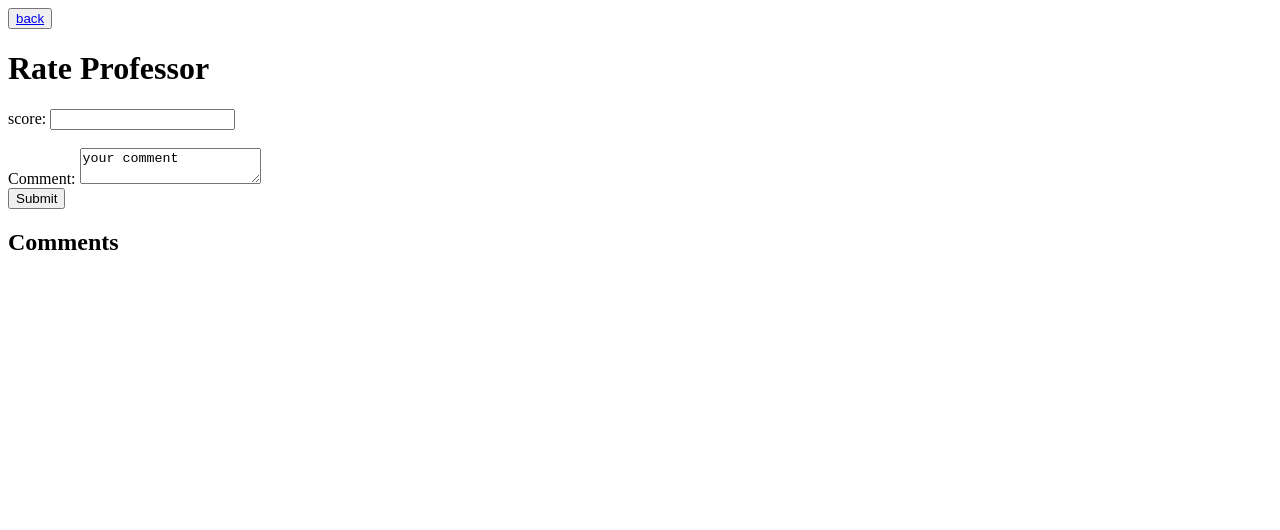
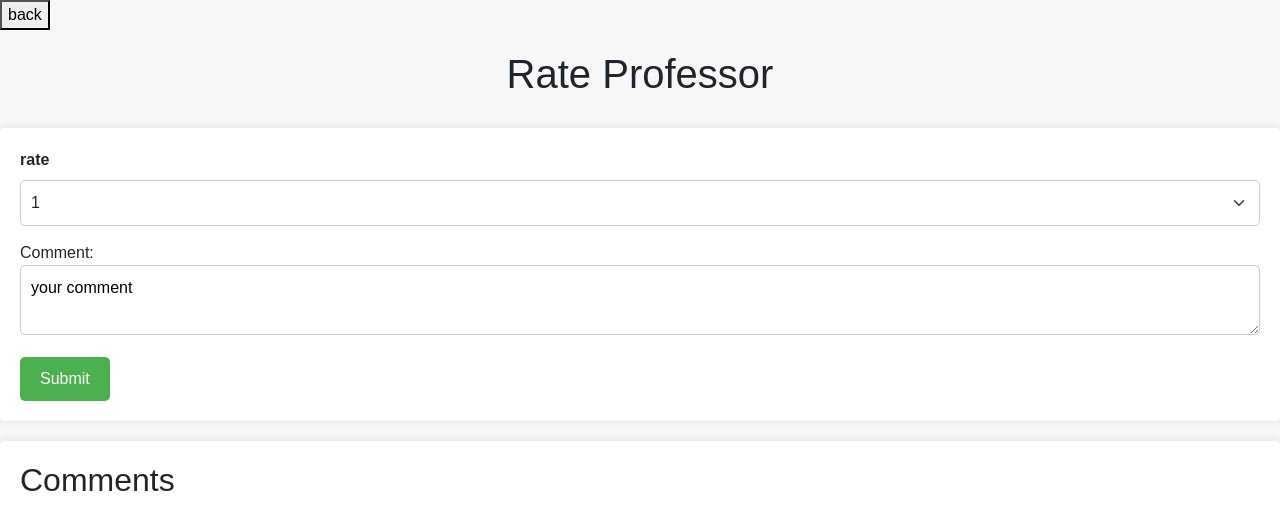
Before and after one commit to huangxny/rate-khoury-prof, a website: page frontend/profPage.html in a window 1280 px wide. Drawn offline with nearby package versions, Linux system fonts and the light colour scheme; files whose address does not match are found by name.

Commit message:
added css

```diff
--- a/frontend/js/profPage.js
+++ b/frontend/js/profPage.js
@@ -41,7 +41,7 @@ document.addEventListener('DOMContentLoaded', async () => {
 });
 
 // post comment to server
-document.getElementById('form').addEventListener('submit', function(event) {
+document.querySelector('#form').addEventListener('submit', function(event) {
   event.preventDefault();
   const score = document.querySelector('#score').value;
   const comment = document.querySelector('#comment').value;
--- a/frontend/profPage.html
+++ b/frontend/profPage.html
@@ -1,18 +1,28 @@
 <!doctype html>
 <html lang="en">
 <head>
-    <meta charset="UTF-8" />
+    <meta charset="UTF-8"/>
     <title>Rate</title>
+    <link href="https://cdn.jsdelivr.net/npm/bootstrap@5.3.2/dist/css/bootstrap.min.css" rel="stylesheet"
+          integrity="sha384-T3c6CoIi6uLrA9TneNEoa7RxnatzjcDSCmG1MXxSR1GAsXEV/Dwwykc2MPK8M2HN" crossorigin="anonymous">
+    <link rel="stylesheet" href="/style/profPage.css"/>
 </head>
 <body>
 <button id="back"><a href="/home.html">back</a></button>
 <h1>Rate Professor</h1>
 <div class="profInfo"></div>
+<div id="scoreDisplay"></div>
 <form id="form">
-      <label for="score">score:</label>
-      <input type="number" id="score" name="score" required /><br /><br />
+    <label for="score" class="form-label">rate</label>
+    <select class="form-select" aria-label="Default select example" id="score" name="score">
+        <option value="1">1</option>
+        <option value="2">2</option>
+        <option value="3">3</option>
+        <option value="4">4</option>
+        <option value="5">5</option>
+    </select>
     <label for="comment">Comment:</label>
-      <textarea id="comment" name="comment" required>your comment</textarea><br />
+    <textarea id="comment" name="comment" required>your comment</textarea><br/>
     <button id="submitBtn" type="submit">Submit</button>
 </form>
 <div id="commentList">
@@ -23,4 +33,7 @@
 <div id="response"></div>
 </body>
 <script src="/js/profPage.js"></script>
+<script src="https://cdn.jsdelivr.net/npm/bootstrap@5.3.2/dist/js/bootstrap.bundle.min.js"
+        integrity="sha384-C6RzsynM9kWDrMNeT87bh95OGNyZPhcTNXj1NW7RuBCsyN/o0jlpcV8Qyq46cDfL"
+        crossorigin="anonymous"></script>
 </html>
--- /dev/null
+++ b/frontend/style/addProf.css
@@ -0,0 +1,69 @@
+body {
+    font-family: Arial, sans-serif;
+    background-color: #f9f9f9;
+    margin: 0;
+    padding: 0;
+}
+
+.container {
+    max-width: 400px;
+    margin: 0 auto;
+    padding: 20px;
+    background-color: #ffffff;
+    border-radius: 5px;
+    box-shadow: 0 0 10px rgba(0, 0, 0, 0.1);
+    margin-top: 50px;
+}
+
+h1 {
+    text-align: center;
+    margin-bottom: 20px;
+    color: #007bff;
+}
+
+form {
+    display: flex;
+    flex-direction: column;
+}
+
+label {
+    font-weight: bold;
+    margin-bottom: 5px;
+}
+
+input[type="text"] {
+    padding: 10px;
+    margin-bottom: 15px;
+    border: 1px solid #ccc;
+    border-radius: 5px;
+    font-size: 16px;
+}
+
+button[type="submit"], #back {
+    background-color: #007bff;
+    color: #ffffff;
+    border: none;
+    border-radius: 5px;
+    padding: 10px 20px;
+    font-size: 18px;
+    cursor: pointer;
+    transition: background-color 0.3s ease;
+    max-width: 200px; /* Limit the maximum width of the button */
+    margin: 0 auto; /* Center the button */
+}
+
+button[type="submit"]:hover, #back:hover {
+    background-color: #0056b3;
+}
+
+#back {
+    margin-bottom: 20px;
+    text-align: center;
+    text-decoration: none;
+    display: inline-block;
+}
+
+a {
+    text-decoration: none;
+    color: #ffffff;
+}
--- /dev/null
+++ b/frontend/style/home.css
@@ -0,0 +1,53 @@
+body {
+    font-family: Arial, sans-serif;
+    background-color: #f8f9fa;
+    margin: 0;
+    padding: 0;
+}
+
+.container {
+    max-width: 800px;
+    margin: 0 auto;
+    padding: 20px;
+}
+
+h1 {
+    text-align: center;
+    margin-top: 50px;
+    font-size: 36px;
+    color: #007bff;
+}
+
+button {
+    display: block;
+    margin: 20px auto;
+    padding: 10px 20px;
+    background-color: #007bff;
+    color: white;
+    border: none;
+    border-radius: 5px;
+    font-size: 18px;
+    text-decoration: none; /* Remove underline from button text */
+    cursor: pointer;
+    transition: background-color 0.3s ease;
+}
+button:hover {
+    background-color: #0056b3;
+}
+
+#documents-container {
+    background-color: #ffffff;
+    padding: 20px;
+    border-radius: 10px;
+    box-shadow: 0 0 10px rgba(0, 0, 0, 0.1);
+    margin-top: 20px;
+}
+
+a {
+    text-decoration: none; /* Remove underline from links */
+    color: #ffffff;
+}
+
+a:hover {
+    text-decoration: none; /* Remove underline from links on hover */
+}
--- /dev/null
+++ b/frontend/style/profPage.css
@@ -0,0 +1,75 @@
+body {
+    font-family: Arial, sans-serif;
+    background-color: #f7f7f7;
+    margin: 0;
+    padding: 0;
+}
+
+.container {
+    max-width: 800px;
+    margin: 0 auto;
+    padding: 20px;
+}
+
+h1 {
+    text-align: center;
+    margin-bottom: 30px;
+}
+
+form {
+    background-color: #ffffff;
+    padding: 20px;
+    border-radius: 5px;
+    box-shadow: 0 0 10px rgba(0, 0, 0, 0.1);
+    margin-bottom: 20px;
+}
+
+.form-label {
+    font-weight: bold;
+}
+
+.form-select, #comment {
+    width: 100%;
+    padding: 10px;
+    margin-bottom: 15px;
+    border: 1px solid #ccc;
+    border-radius: 5px;
+}
+
+#submitBtn {
+    background-color: #4caf50;
+    color: white;
+    padding: 10px 20px;
+    border: none;
+    border-radius: 5px;
+    cursor: pointer;
+}
+
+#submitBtn:hover {
+    background-color: #45a049;
+}
+
+#commentList {
+    background-color: #ffffff;
+    padding: 20px;
+    border-radius: 5px;
+    box-shadow: 0 0 10px rgba(0, 0, 0, 0.1);
+}
+
+ul {
+    list-style-type: none;
+    padding: 0;
+}
+
+#back {
+    margin-bottom: 20px;
+}
+
+a {
+    text-decoration: none;
+    color: #000;
+}
+
+a:hover {
+    color: #007bff;
+}
```
Also changed, not shown: frontend/addProf.html (+4 -3 lines), frontend/home.html (+2 -1 lines). Lines whose indentation alone changed are shown as unchanged.
